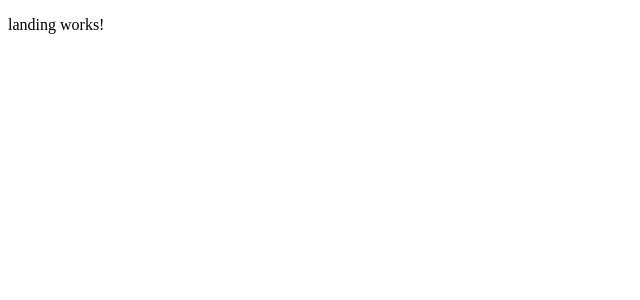
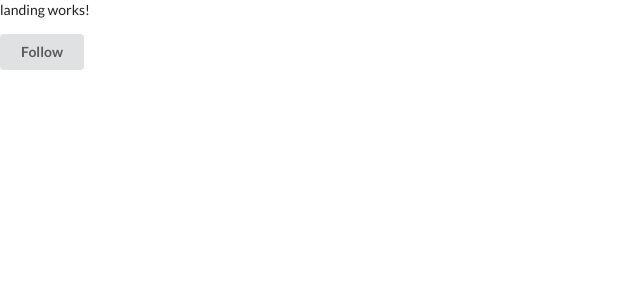
Before and after one commit to pastranakike/ivoluntee, an Angular app: page / in a window 1280 px wide. Shown: the top 300 px of the page, without its empty margins (0-640 px from the left). Built offline with nearby package versions, Linux system fonts and the light colour scheme.

Commit message:
added semantic-ui

```diff
--- a/src/app/landing/landing.component.html
+++ b/src/app/landing/landing.component.html
@@ -1,3 +1,7 @@
 <p>
   landing works!
 </p>
+
+<button class="ui button">
+  Follow
+</button>
--- a/src/index.html
+++ b/src/index.html
@@ -4,7 +4,8 @@
   <meta charset="utf-8">
   <title>iVoluntee</title>
   <base href="/">
-
+  <link rel="stylesheet" href="https://cdn.jsdelivr.net/npm/semantic-ui@2.2.13/dist/semantic.min.css">
+  <script src="https://cdn.jsdelivr.net/npm/semantic-ui@2.2.13/dist/semantic.min.js"></script>
   <meta name="viewport" content="width=device-width, initial-scale=1">
   <link rel="icon" type="image/x-icon" href="favicon.ico">
 </head>
```
